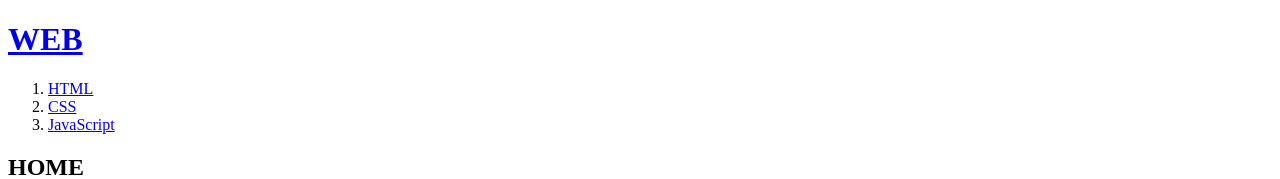
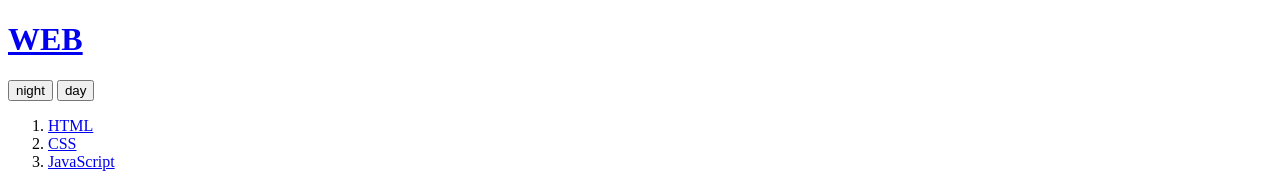
Before and after one commit to SteveJeong78/web1, a plain HTML site: page index.html in a window 1280 px wide. Shown: the top 179 px of the page. Drawn offline with Linux system fonts and the light colour scheme.

Commit message:
body tag button

```diff
--- a/index.html
+++ b/index.html
@@ -6,6 +6,13 @@
 </head>
 <body>
   <h1><a href="index.html">WEB</a></h1>
+  <input type="button" name="night" value="night" onclick="document.querySelector('body').style.backgroundColor='black';
+  document.querySelector('body').style.color='white';
+  ">
+  <input type="button" name="day" value="day" onclick="document.querySelector('body').style.backgroundColor='white';
+  document.querySelector('body').style.color='black';
+  ">
+
   <ol>
     <li><a href="1.html">HTML</a></li>
     <li><a href="2.html">CSS </a></li>
```
